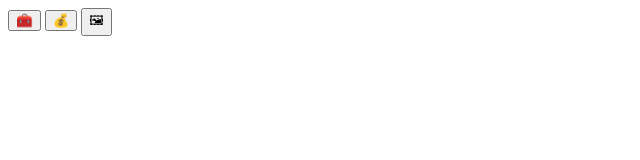
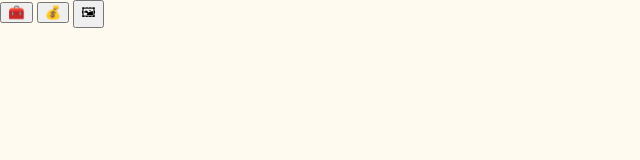
Before and after one commit to florianGierlichs/css-layout, a website: page index.html in a window 1280 px wide. Shown: the whole page, without its empty margins (0-640 px from the left). Drawn offline with Linux system fonts and the light colour scheme.

Commit message:
Add styles.css

```diff
--- a/index.html
+++ b/index.html
@@ -3,6 +3,7 @@
   <head>
     <meta charset="UTF-8" />
     <meta name="viewport" content="width=device-width, initial-scale=1.0" />
+    <link rel="stylesheet" href="styles.css" />
     <title>css-layout</title>
   </head>
   <body>
--- /dev/null
+++ b/styles.css
@@ -0,0 +1,12 @@
+*,
+*::after,
+*::before {
+  box-sizing: border-box;
+}
+
+body {
+  margin: 0;
+  background-color: floralwhite;
+  color: purple;
+  font-size: 16px;
+}
```
